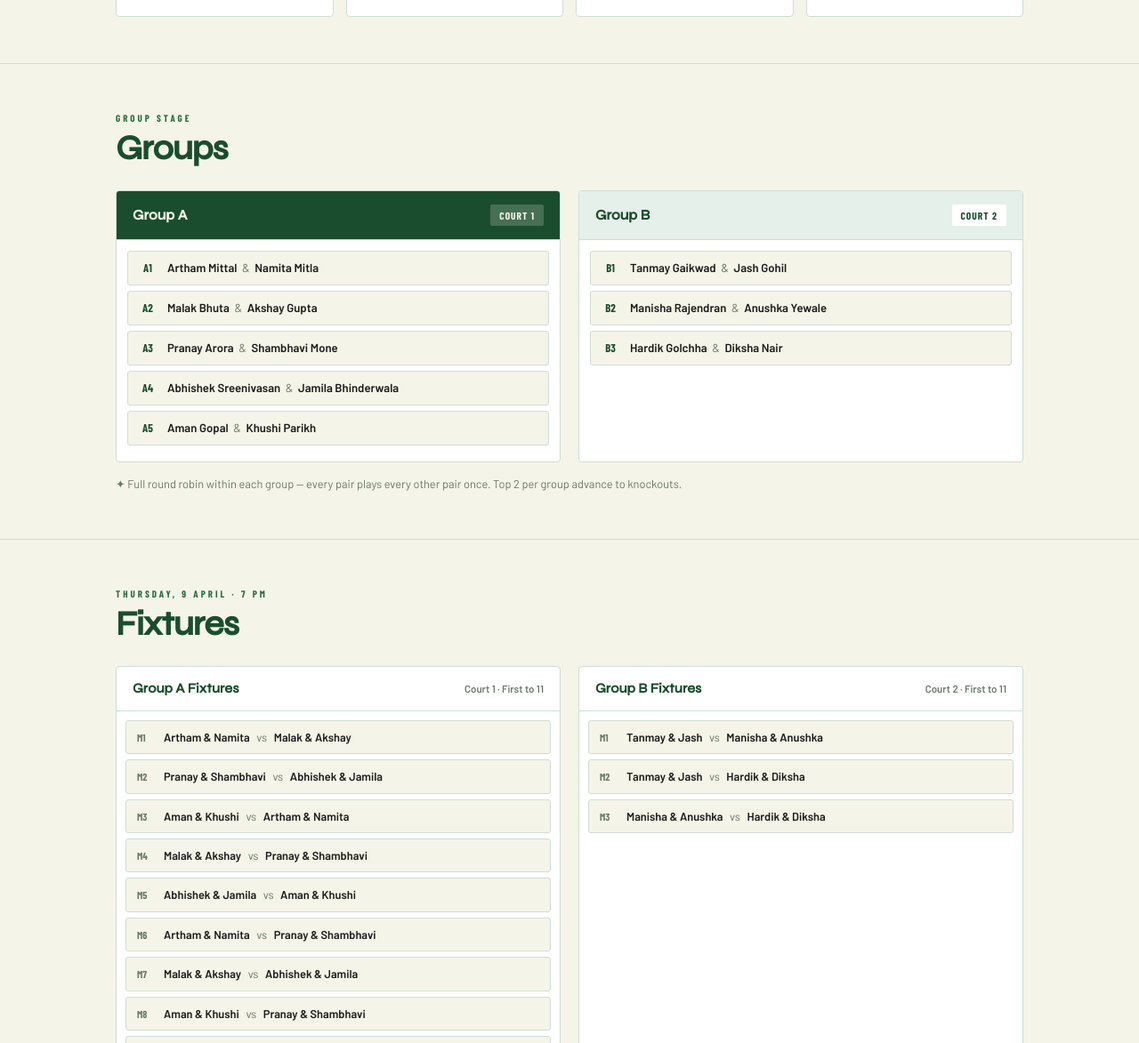
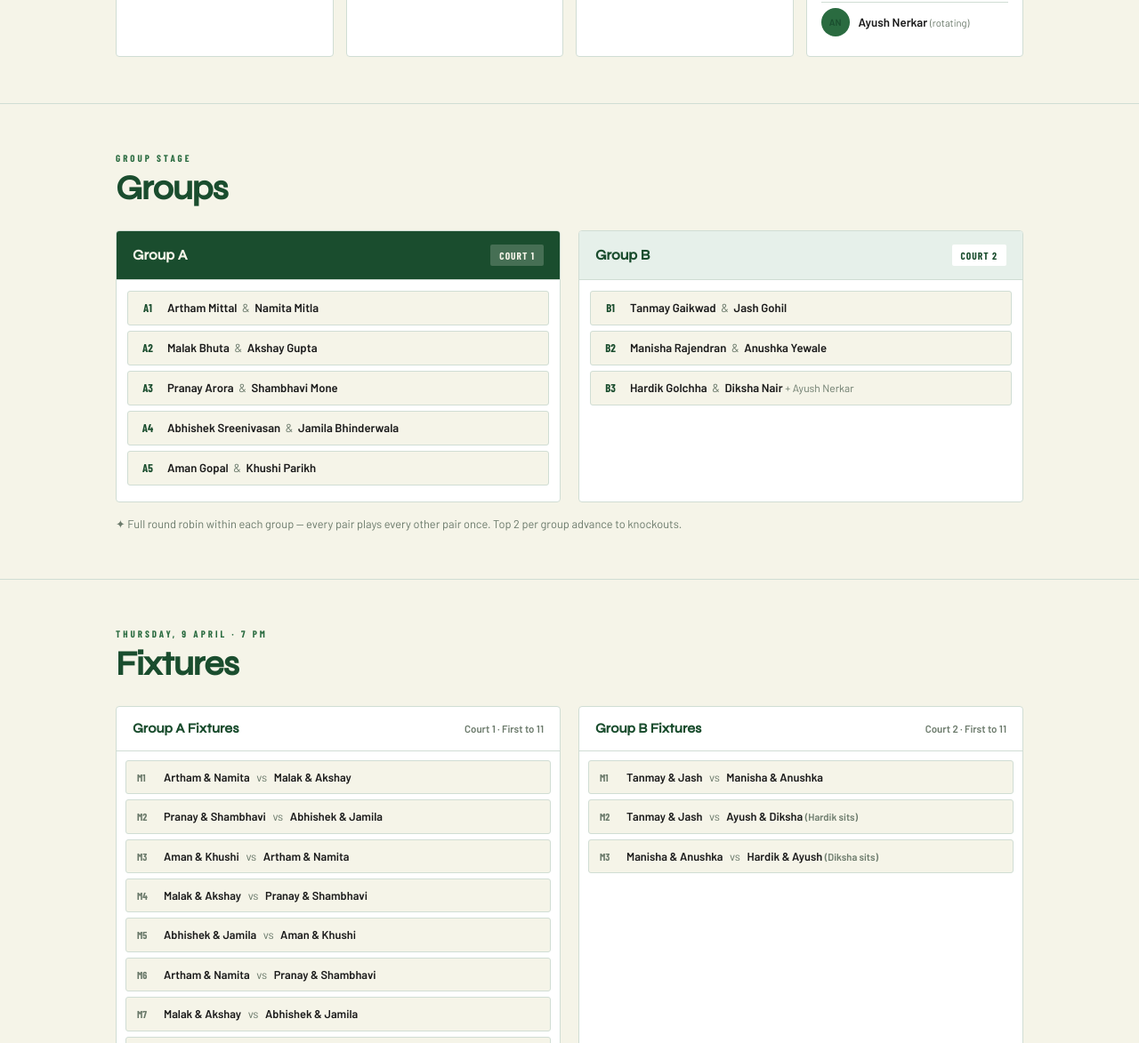
Before and after one commit to hardikgolchha89/hungerinc-pickleball, a plain HTML site: page index.html in a window 1280 px wide. Shown: the part 972-2145 px from the top of the page at 89% size. Drawn offline with nearby package versions, Linux system fonts and the light colour scheme; a web font is replaced by a local one.

Commit message:
Add Ayush to B3 trio: rotates with Hardik & Diksha across 2 matches

```diff
--- a/index.html
+++ b/index.html
@@ -217,7 +217,7 @@
     <div class="chip dark">📍 Ranibag Pickleball Court</div>
     <div class="chip">📅 Thursday, 9 April 2026</div>
     <div class="chip">⏰ 7:00 PM – 10:00 PM</div>
-    <div class="chip">👥 16 Players</div>
+    <div class="chip">👥 17 Players</div>
     <div class="chip">🎾 2 Courts</div>
   </div>
 </div>
@@ -289,6 +289,7 @@
       <span class="pair-tag tag-b">B3 · Group B</span>
       <div class="p-row"><div class="av av-a">HG</div><div class="p-name">Hardik Golchha</div></div>
       <div class="p-row"><div class="av">DN</div><div class="p-name">Diksha Nair</div></div>
+      <div class="p-row"><div class="av" style="background:var(--green-mid)">AN</div><div class="p-name">Ayush Nerkar <span style="font-size:0.7rem;color:var(--muted);font-weight:400">(rotating)</span></div></div>
     </div>
 
 
@@ -323,7 +324,7 @@
       <div class="group-body">
         <div class="g-row"><span class="g-num">B1</span><div class="g-names">Tanmay Gaikwad <span class="amp">&</span> Jash Gohil</div></div>
         <div class="g-row"><span class="g-num">B2</span><div class="g-names">Manisha Rajendran <span class="amp">&</span> Anushka Yewale</div></div>
-        <div class="g-row"><span class="g-num">B3</span><div class="g-names">Hardik Golchha <span class="amp">&</span> Diksha Nair</div></div>
+        <div class="g-row"><span class="g-num">B3</span><div class="g-names">Hardik Golchha <span class="amp">&</span> Diksha Nair <span style="color:var(--muted);font-weight:400;font-size:0.75rem">+ Ayush Nerkar</span></div></div>
       </div>
     </div>
   </div>
@@ -357,8 +358,8 @@
       <div class="fix-head"><h3>Group B Fixtures</h3><span class="fix-sub">Court 2 · First to 11</span></div>
       <div class="match-list">
         <div class="match-row"><span class="m-num">M1</span><div class="m-teams">Tanmay &amp; Jash <span class="vs">vs</span> Manisha &amp; Anushka</div></div>
-        <div class="match-row"><span class="m-num">M2</span><div class="m-teams">Tanmay &amp; Jash <span class="vs">vs</span> Hardik &amp; Diksha</div></div>
-        <div class="match-row"><span class="m-num">M3</span><div class="m-teams">Manisha &amp; Anushka <span class="vs">vs</span> Hardik &amp; Diksha</div></div>
+        <div class="match-row"><span class="m-num">M2</span><div class="m-teams">Tanmay &amp; Jash <span class="vs">vs</span> Ayush &amp; Diksha <span style="font-size:0.7rem;color:var(--muted)">(Hardik sits)</span></div></div>
+        <div class="match-row"><span class="m-num">M3</span><div class="m-teams">Manisha &amp; Anushka <span class="vs">vs</span> Hardik &amp; Ayush <span style="font-size:0.7rem;color:var(--muted)">(Diksha sits)</span></div></div>
       </div></div>
       </div></div>
       </div>
@@ -646,7 +647,7 @@ const PAIRS = {
   A3: "Pranay & Shambhavi", A4: "Abhishek & Jamila",
   A5: "Aman & Khushi",
   B1: "Tanmay & Jash",     B2: "Manisha & Anushka",
-  B3: "Hardik & Diksha"
+  B3: "Hardik/Diksha/Ayush"
 };
 
 const MATCHES = {
```
